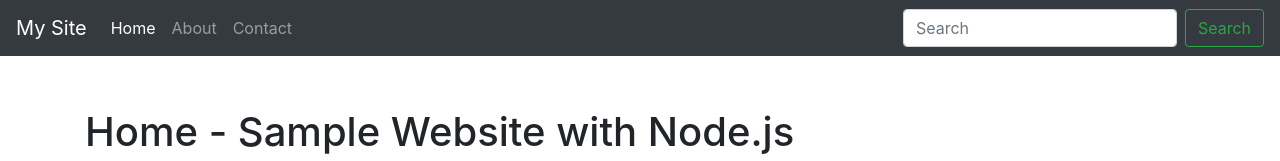
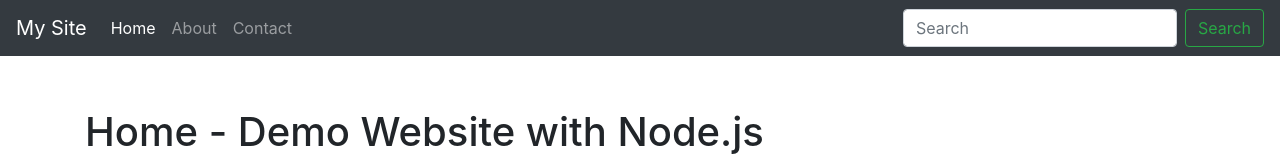
Before and after one commit to codewithrajranjan/Nodejs-application-with-docker, a website: page public/index.html in a window 1280 px wide. Shown: the top 161 px of the page. Drawn offline with nearby package versions, Linux system fonts and the light colour scheme.

Commit message:
Update index.html

```diff
--- a/public/index.html
+++ b/public/index.html
@@ -4,7 +4,7 @@
     <meta charset="UTF-8">
     <meta name="viewport" content="width=device-width, initial-scale=1.0">
     <meta http-equiv="X-UA-Compatible" content="ie=edge">
-    <title>Minimal Sample Website</title>
+    <title>Minimal Demo Website</title>
 
     <!-- Latest compiled and minified CSS -->
     <link rel="stylesheet" href="https://maxcdn.bootstrapcdn.com/bootstrap/4.1.3/css/bootstrap.min.css">
@@ -42,7 +42,7 @@
 
     <!-- Begin page content -->
     <main role="main" class="container">
-    <h1 class="mt-5">Home - Sample Website with Node.js</h1>
+    <h1 class="mt-5">Home - Demo Website with Node.js</h1>
     <p class="lead">Lorem ipsum dolor sit amet, consectetur adipiscing elit, sed do eiusmod tempor incididunt ut labore et dolore magna aliqua. Ut enim ad minim veniam, quis nostrud exercitation ullamco laboris nisi ut aliquip ex ea commodo consequat. Duis aute irure dolor in reprehenderit in voluptate velit esse cillum dolore eu fugiat nulla pariatur. Excepteur sint occaecat cupidatat non proident, sunt in culpa qui officia deserunt mollit anim id est laborum.</p>
     </main>
 
```
